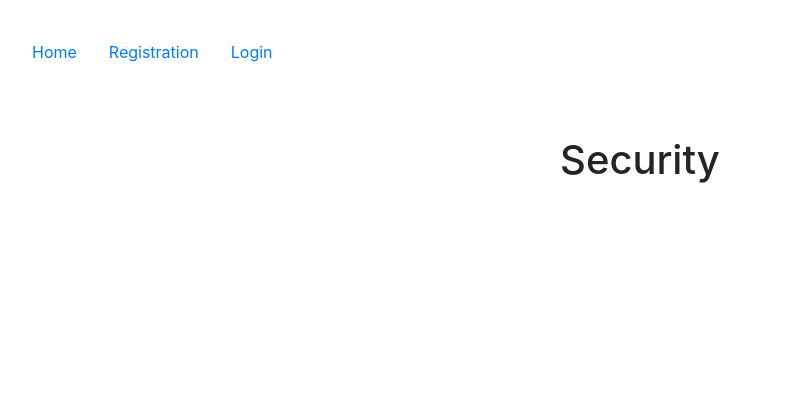
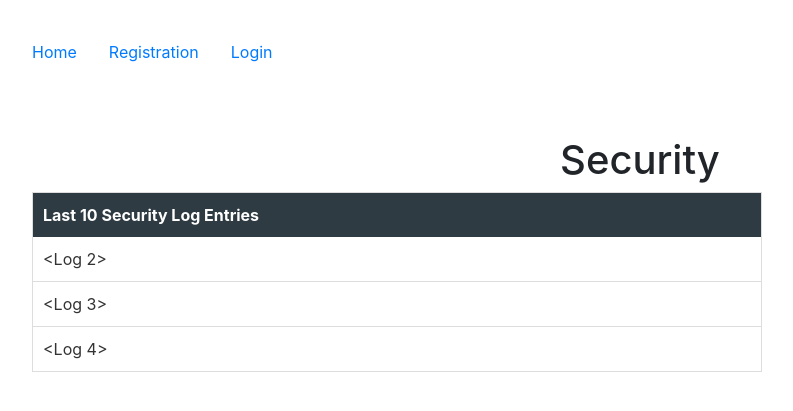
Before and after one commit to JamesBeaumont28/CSC2031-coursework, a Flask app: template templates/security/security.html in a window 1280 px wide. Shown: the top 411 px of the page, without its empty margins (0-793 px from the left). Run offline with Flask 3, Linux system fonts and the light colour scheme; the template is opened without the code that fills it: values that come from a table or form of the project are taken from there, others are empty.

Commit message:
up to ex 16 implemented and working

```diff
--- a/posts/views.py
+++ b/posts/views.py
@@ -4,7 +4,7 @@
 from sqlalchemy.sql.functions import current_user
 from unicodedata import category
 
-from config import db, Post, login_manager, User, role_required
+from config import db, Post, login_manager, User, role_required, logger
 from posts.forms import PostForm
 from sqlalchemy import desc
 
@@ -20,6 +20,7 @@
         db.session.add(new_post)
         db.session.commit()
         flash('Post created', category='success')
+        logger.warning(msg='[User:{},IP Address: {}] Successfully created a post {}.'.format(current_user.email,current_user.log.latestIP,current_user.posts.title))
         return redirect(url_for('posts.posts'))
 
     return render_template('posts/create.html', form=form)
@@ -40,6 +41,7 @@
 
     if post_to_update.userid != flask_login.current_user.id:
         flash('You cannot edit other people posts', category='danger')
+        logger.warning(msg = '[User:{}] Tried to edit post they dont have permissions to do so.'.format(current_user.email))
         return redirect(url_for('posts.posts'))
 
     if not post_to_update:
@@ -65,6 +67,7 @@
     post = Post.query.filter_by(id=id).first()
     if post.userid != flask_login.current_user.id:
         flash('You cannot delete another persons post.',category='danger')
+        logger.warning(msg='[User:{}] Tried to delete a post that they dont have permissions to do so.'.format(current_user.email))
         return redirect(url_for('posts.posts'))
     else:
         post.delete()
--- a/requirements.txt
+++ b/requirements.txt
@@ -28,5 +28,7 @@
 flask-qrcode
 
 #login manager
+flask_login
 
-flask_login
+#hasher
+argon2-cffi
--- a/templates/security/security.html
+++ b/templates/security/security.html
@@ -1,5 +1,42 @@
 {% extends "base.html" %}
 
 {% block content %}
+<style>
+
+        table {
+            width: 60%;
+            border-collapse: collapse;
+            background-color: #fff;
+            border: 1px solid #ddd;
+            align-items: center;
+        }
+
+        th {
+            background-color: #2e3b42;
+            color: white;
+            font-weight: bold;
+            text-align: left;
+            padding: 10px;
+        }
+
+        td {
+            padding: 10px;
+            text-align: left;
+            border-bottom: 1px solid #ddd;
+            color: #333;
+        }
+    </style>
     <h1>Security</h1>
+    <div style="align-items: center;">
+        <table>
+            <tr>
+                <th>Last 10 Security Log Entries</th>
+            </tr>
+            {% for log in logs %}
+            <tr>
+                <td>{{ log }}</td>
+            </tr>
+            {% endfor %}
+        </table>
+    </div>
 {% endblock %}
```
Also changed, not shown: accounts/views.py (+5 -5 lines), config.py (+13 -9 lines), security/views.py (+6 -3 lines), instance/csc2031blog.db, 2 other files.
